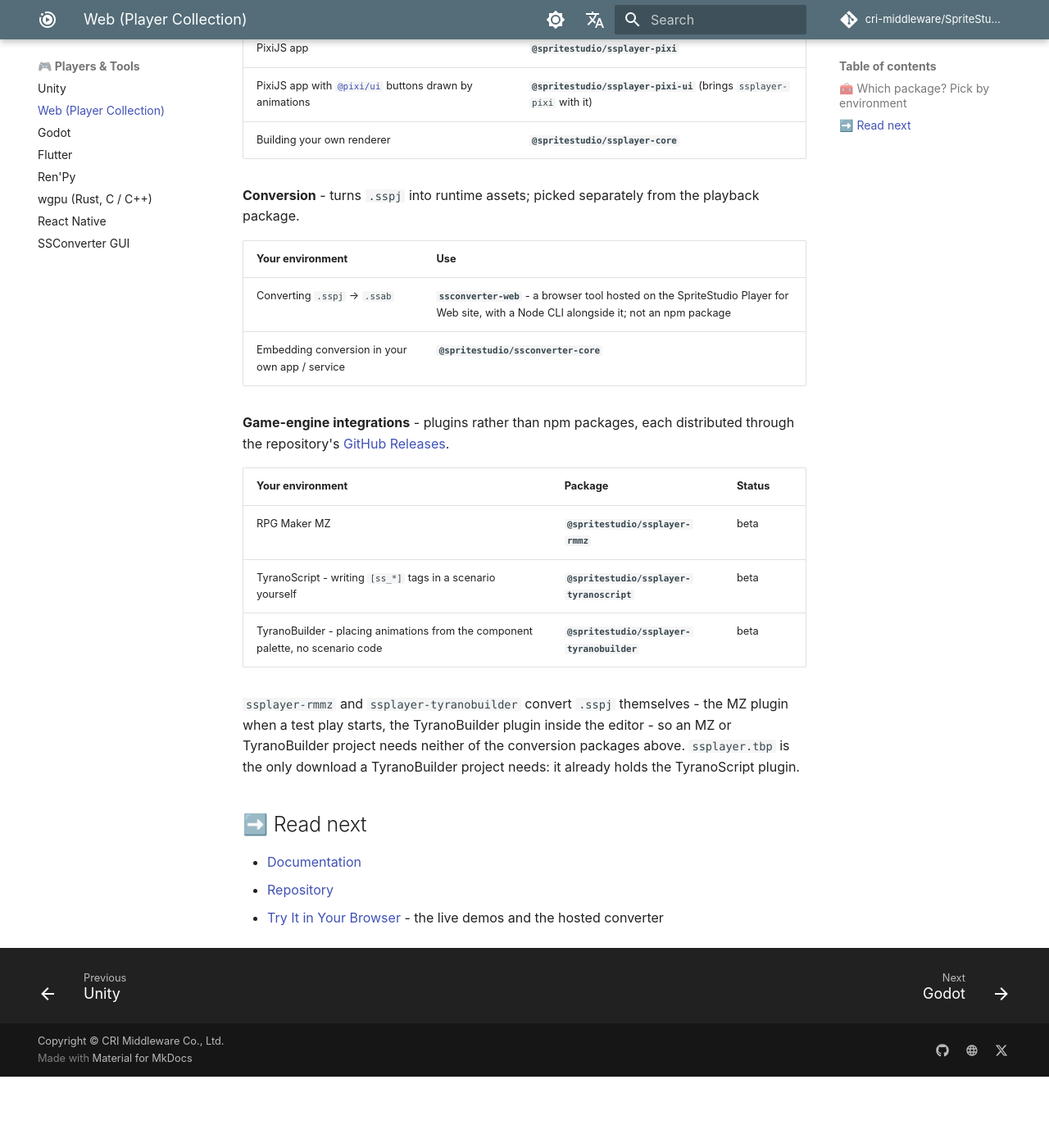
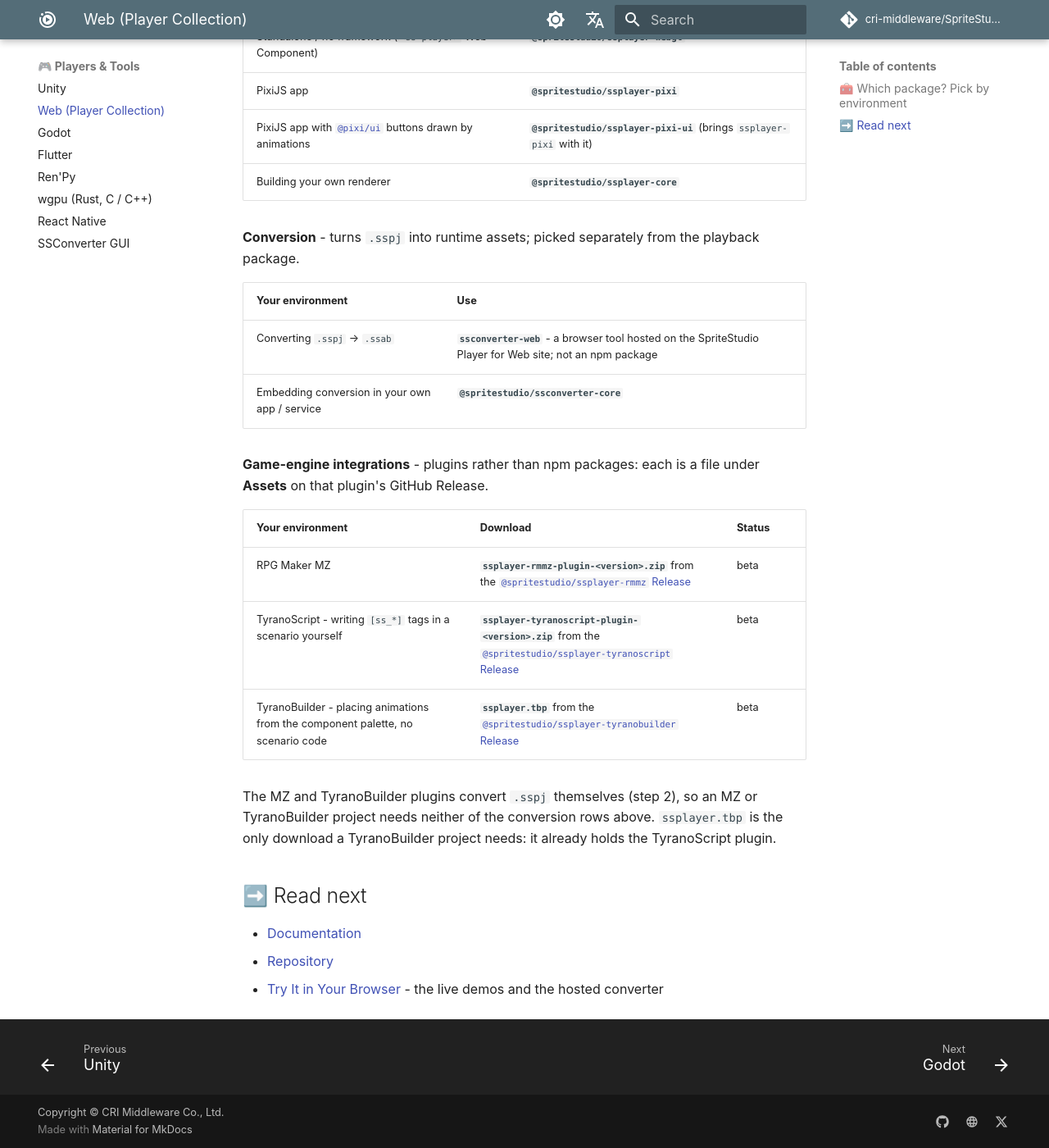
Before and after one commit to cri-middleware/SpriteStudio-Docs, an MkDocs documentation site: the page built from docs/en/players/web.md, in a window 1280 px wide and 1400 px high, scrolled down 1099 px. Shown: the whole window at 82% size. Built offline with MkDocs 1.6.1 and Material for MkDocs 9.7.7, drawn with Linux system fonts in a browser that asks for light colours; comment, search, counter and statistics services are not loaded; before the commit the page ends 2412 px from its top, so only the background shows below that; some of the changed text lies outside the part shown.

Commit message:
docs(players/web): name the plugin downloads and put self-conversion in step 2
- The game-engine table listed npm-style names for three plugins that npm
  never carries. It now names the file a reader downloads
  (ssplayer-rmmz-plugin-<version>.zip, ssplayer-tyranoscript-plugin-
  <version>.zip, ssplayer.tbp) and links each plugin's filtered Releases,
  as the plugin READMEs do.
- Step 2 opens with the MZ and TyranoBuilder plugins converting on their
  own, which MAINTAINING_PLAYERS makes question 2's answer; it was only
  after the table. ssconverter-web is linked.
- Drop the Node CLI from the ssconverter-web row: it runs only from a clone.

```diff
--- a/docs/en/players/web.md
+++ b/docs/en/players/web.md
@@ -16,9 +16,11 @@ art in SpriteStudio, convert to `.ssab`, then play it back through the renderer
 single dependency. RPG Maker MZ, TyranoScript and TyranoBuilder take a plugin from GitHub
 Releases instead.
 
-**2. `.sspj` -> `.ssab`** - convert in the browser with `ssconverter-web`, hosted on this
-player's own site, or with any of the [standalone tools](../overview/convert-with-a-standalone-tool.md).
-Conversion is picked separately from playback, so it has its own row in the tables below.
+**2. `.sspj` -> `.ssab`** - the RPG Maker MZ and TyranoBuilder plugins convert on their own: MZ
+when a test play starts, TyranoBuilder as the project opens. Anywhere else, convert in the browser
+with [`ssconverter-web`](https://cri-middleware.github.io/SSPlayerForWeb/ssconverter/), hosted on
+this player's own site, or with any of the [standalone tools](../overview/convert-with-a-standalone-tool.md).
+Conversion is picked separately from playback, so it has its own table below.
 
 **3. Getting it on screen** - place the element your renderer provides: the framework-free
 `<ss-player>` Web Component, or an `SSPlayer` - a PixiJS `Container` - inside a PixiJS app. In
@@ -43,21 +45,20 @@ The steps, with the folders they use, are in each package's README, linked from
 
 | Your environment | Use |
 |---|---|
-| Converting `.sspj` -> `.ssab` | **`ssconverter-web`** - a browser tool hosted on the SpriteStudio Player for Web site, with a Node CLI alongside it; not an npm package |
+| Converting `.sspj` -> `.ssab` | **`ssconverter-web`** - a browser tool hosted on the SpriteStudio Player for Web site; not an npm package |
 | Embedding conversion in your own app / service | **`@spritestudio/ssconverter-core`** |
 
-**Game-engine integrations** - plugins rather than npm packages, each distributed through the
-repository's [GitHub Releases](https://github.com/cri-middleware/SSPlayerForWeb/releases).
+**Game-engine integrations** - plugins rather than npm packages: each is a file under **Assets**
+on that plugin's GitHub Release.
 
-| Your environment | Package | Status |
+| Your environment | Download | Status |
 |---|---|---|
-| RPG Maker MZ | **`@spritestudio/ssplayer-rmmz`** | beta |
-| TyranoScript - writing `[ss_*]` tags in a scenario yourself | **`@spritestudio/ssplayer-tyranoscript`** | beta |
-| TyranoBuilder - placing animations from the component palette, no scenario code | **`@spritestudio/ssplayer-tyranobuilder`** | beta |
+| RPG Maker MZ | **`ssplayer-rmmz-plugin-<version>.zip`** from the [`@spritestudio/ssplayer-rmmz` Release](https://github.com/cri-middleware/SSPlayerForWeb/releases?q=ssplayer-rmmz&expanded=true) | beta |
+| TyranoScript - writing `[ss_*]` tags in a scenario yourself | **`ssplayer-tyranoscript-plugin-<version>.zip`** from the [`@spritestudio/ssplayer-tyranoscript` Release](https://github.com/cri-middleware/SSPlayerForWeb/releases?q=ssplayer-tyranoscript&expanded=true) | beta |
+| TyranoBuilder - placing animations from the component palette, no scenario code | **`ssplayer.tbp`** from the [`@spritestudio/ssplayer-tyranobuilder` Release](https://github.com/cri-middleware/SSPlayerForWeb/releases?q=ssplayer-tyranobuilder&expanded=true) | beta |
 
-`ssplayer-rmmz` and `ssplayer-tyranobuilder` convert `.sspj` themselves - the MZ plugin when a test
-play starts, the TyranoBuilder plugin inside the editor - so an MZ or TyranoBuilder project needs
-neither of the conversion packages above. `ssplayer.tbp` is the only download a TyranoBuilder
+The MZ and TyranoBuilder plugins convert `.sspj` themselves (step 2), so an MZ or TyranoBuilder
+project needs neither of the conversion rows above. `ssplayer.tbp` is the only download a TyranoBuilder
 project needs: it already holds the TyranoScript plugin.
 
 ## ➡️ Read next
```
Also changed, not shown: docs/ja/players/web.md (+8 -8 lines).
